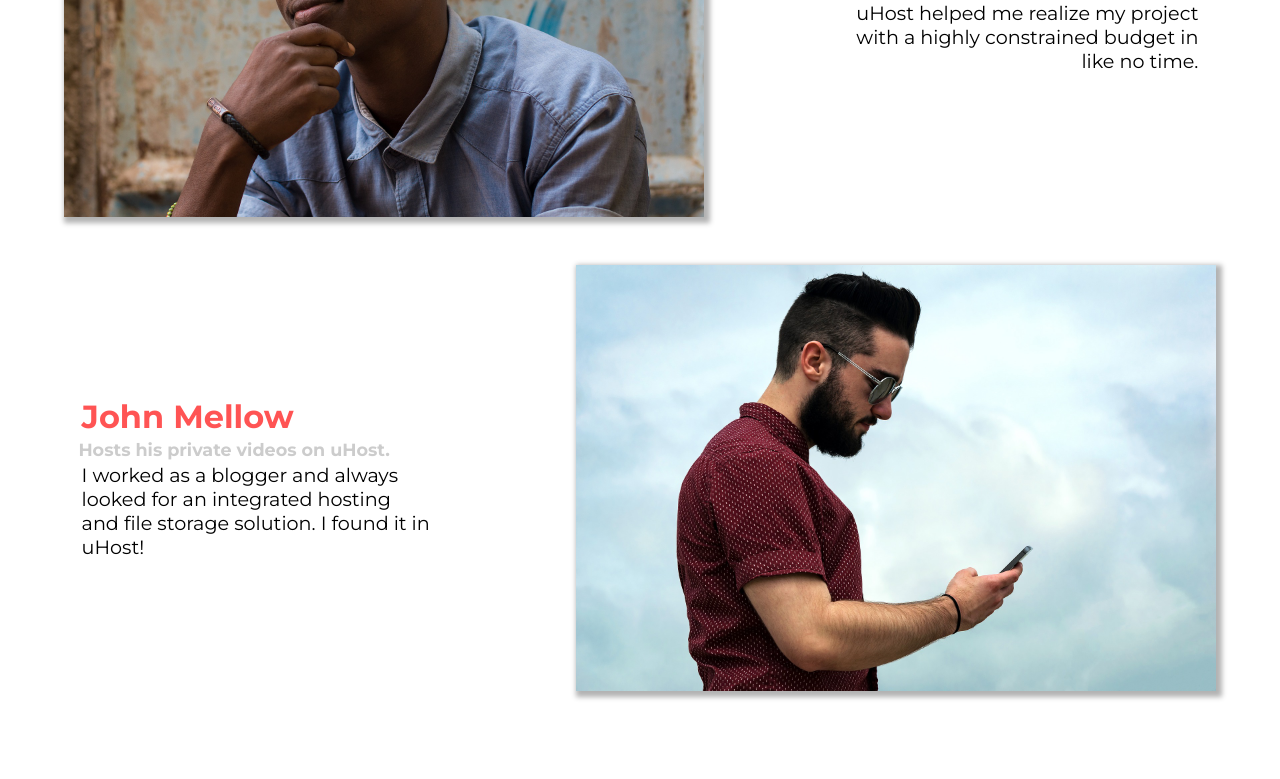
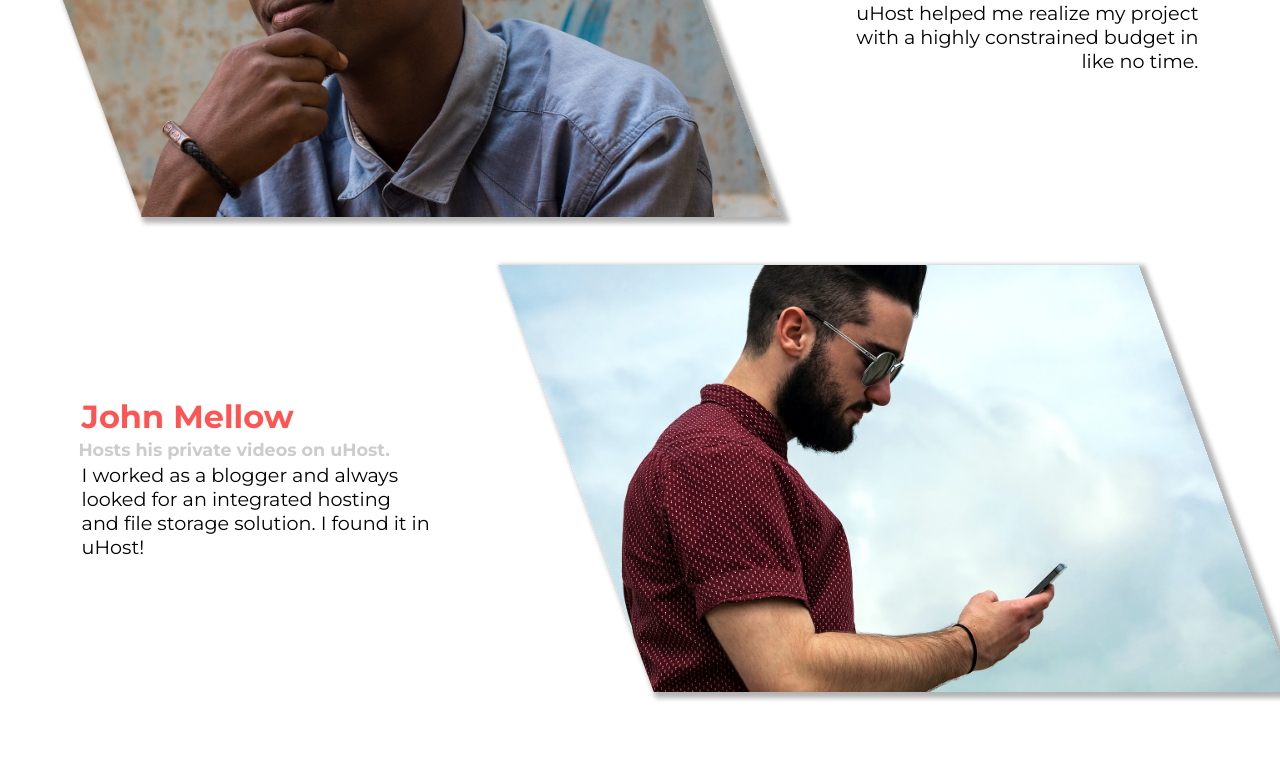
Before and after one commit to SetRedEyes/Uhost, a plain HTML site: page customers/index.html in a window 1280 px wide. Shown: the part 354-1133 px from the top of the page. Drawn offline with Linux system fonts and the light colour scheme.

Commit message:
added-transform

```diff
--- a/customers/customers.css
+++ b/customers/customers.css
@@ -12,14 +12,17 @@ main {
 } */
 
 .testimonial__image-container {
-  width: 100%;
+  width: 60%;
   max-width: 40rem;
   box-shadow: 3px 3px 5px 3px rgba(0, 0, 0, 0.3);
+  transform: skew(20deg);
+  overflow: hidden;
 }
 
 .testimonial__image {
   width: 100%;
   vertical-align: top;
+  transform: skew(-20deg) scale(1.25);
 }
 
 .testimonial__info {
```
Also changed, not shown: packages/packages.css (+7 -2 lines).
